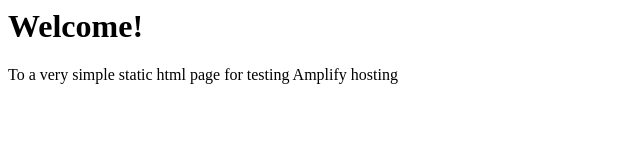
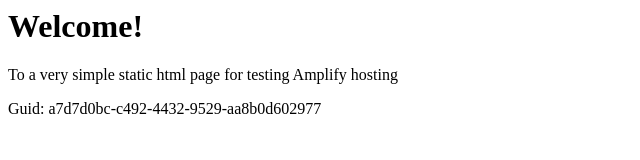
Before and after one commit to aws-aemilia-cdg/Github-PR-Commit-Integration-Test-DoNotTouch-v0-preprod-eu-west-3, a website: page src/index.html in a window 1280 px wide. Shown: the whole page, without its empty margins (0-640 px from the left). Drawn offline with Linux system fonts and the light colour scheme.

Commit message:
commit from integ tests

```diff
--- a/src/index.html
+++ b/src/index.html
@@ -1,3 +1,5 @@
+
+
 <html lang="en">
 
 <head>
@@ -10,6 +12,6 @@
 <body>
     <h1>Welcome!</h1>
     <p>To a very simple static html page for testing Amplify hosting</p>
-</body>
+    <p>Guid: a7d7d0bc-c492-4432-9529-aa8b0d602977</p></body>
 
 </html>
```
